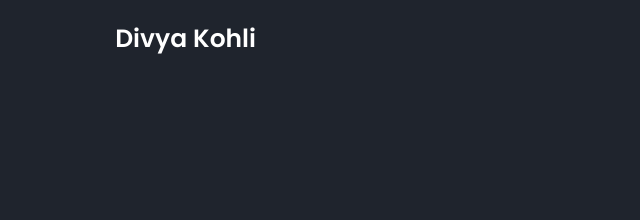
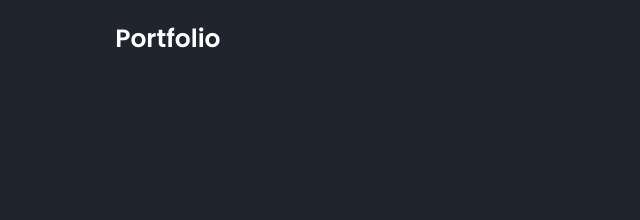
Before and after one commit to DivyaKohli/portfolio, a plain HTML site: page index.html in a window 1280 px wide. Shown: the top 220 px of the page, 0-640 px from the left. Drawn offline with nearby package versions, Linux system fonts and the light colour scheme.

Commit message:
Add files via upload

```diff
--- a/index.html
+++ b/index.html
@@ -18,7 +18,7 @@
 
     <!-- header design -->
     <header class="header">
-        <a href="#" class="logo">Divya Kohli</a>
+        <a href="#" class="logo">Portfolio</a>
 
         <i class="bx bx-menu" id="menu-icon"></i>
         <nav class="navbar">
```
